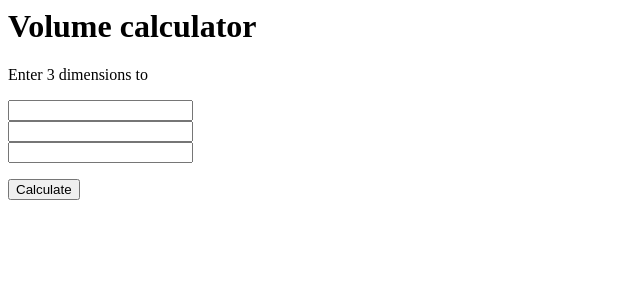
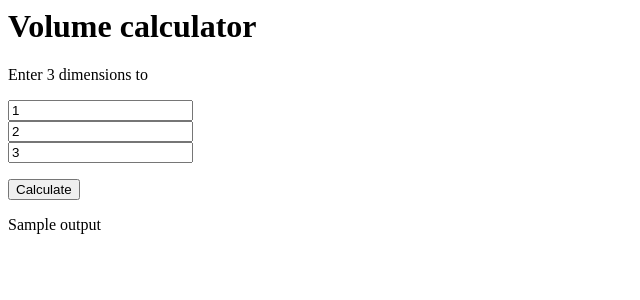
Before and after one commit to czarnycap/udemy4, a Flask app: template templates/index.html in a window 1280 px wide. Shown: the top 300 px of the page, without its empty margins (0-640 px from the left). Run offline with Flask 2, Linux system fonts and the light colour scheme; the template is opened without the code that fills it: most values are stand-ins (such as "Sample title", 1, 10 or a date in 2020).

```diff
--- a/flask_web_demo.py
+++ b/flask_web_demo.py
@@ -1,5 +1,5 @@
 # save this as app.py
-from flask import Flask, render_template
+from flask import Flask, render_template, request
 
 app = Flask(__name__)
 
@@ -11,8 +11,15 @@ def home():
 
 @app.route('/', methods = ['POST'])
 def home_post():
-    print("get post request")
-    return render_template("index.html")
+    dim1 = request.form["dim_1"]
+    dim2 = request.form["dim_2"]
+    dim3 = request.form["dim_3"]
+
+    volume = float(dim1) * float(dim2) * float(dim3)
+    volume = int(volume)
+    print(volume)
+
+    return render_template("index.html",output = volume)
 
 
 app.run(host="0.0.0.0")
--- a/templates/index.html
+++ b/templates/index.html
@@ -5,17 +5,17 @@
     <p>Enter 3 dimensions to</p>
     <form form method="POST">
         <div>
-            <input>
+            <input value="1" name="dim_1">
 
             </input>
         </div>
         <div>
-            <input>
+            <input value="2" name="dim_2">
 
             </input>
         </div>
         <div>
-            <input>
+            <input value="3" name="dim_3">
 
             </input>
         </div>
@@ -25,5 +25,7 @@
         <button>Calculate</button>
 
     </form>
+<p>{{output}}</p>
+
 
 </div>
```
